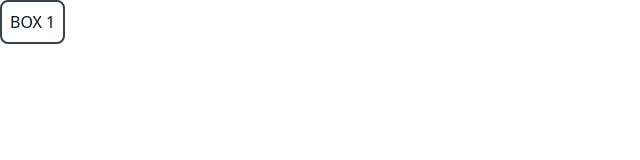
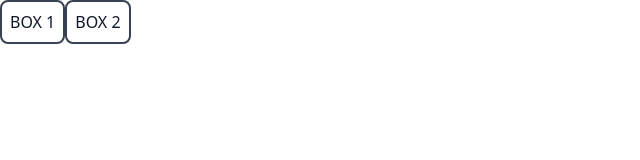
Before and after one commit to ErneG/RACOONS_CODE_CAMP_REACT, a React (Vite) app: page / in a window 1280 px wide. Shown: the top 160 px of the page, without its empty margins (0-640 px from the left). Built offline with nearby package versions, Linux system fonts and the light colour scheme.

Commit message:
Dynamically generated boxes

```diff
--- a/src/App.jsx
+++ b/src/App.jsx
@@ -1,13 +1,17 @@
 const App = () => {
+    const values = ['BOX 1', 'BOX 2']; // An array of values
+
     return (
         <main className="h-screen w-full">
             <div>
-                <div
-                    className="inline-flex transform items-center justify-center rounded-lg
-            border-2 border-solid border-gray-700 p-2 transition hover:scale-105"
-                >
-                    BOX 1
-                </div>
+                {values.map((value, index) => (
+                    <div
+                        key={index} // Necessary for React to keep track of the elements
+                        className="inline-flex transform items-center justify-center rounded-lg border-2 border-solid border-gray-700 p-2 transition hover:scale-105"
+                    >
+                        {value}
+                    </div>
+                ))}
             </div>
         </main>
     );
```
